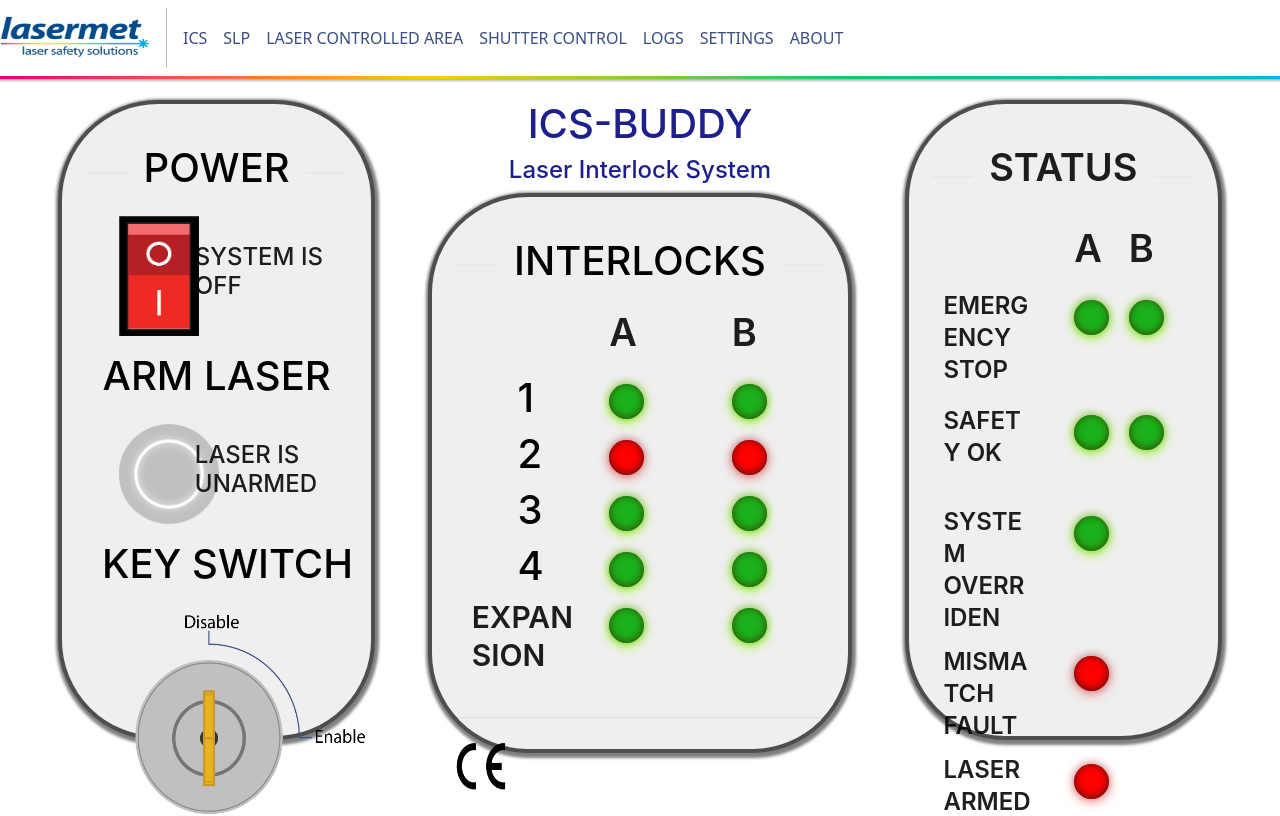
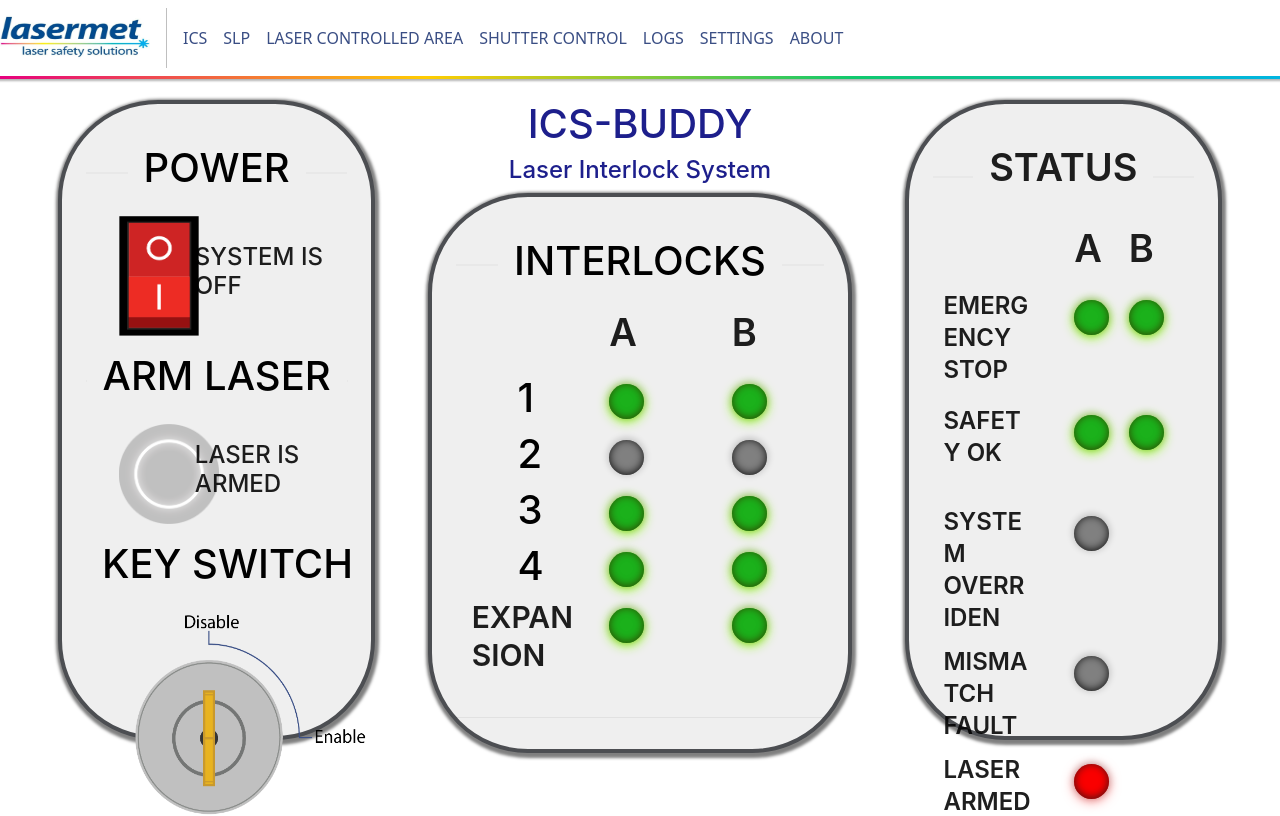
Before and after one commit to kobef1/ics_buddy, a React (Create React App) app: page / in a window 1280 px wide. Shown: the top 816 px of the page. Built offline with nearby package versions, Linux system fonts and the light colour scheme.

Commit message:
added led-off

```diff
--- a/src/Pages/ics.css
+++ b/src/Pages/ics.css
@@ -22,7 +22,14 @@
     margin: 10px 0;
     float: left;
 }
-
+.led-off {
+    margin: 0 auto;
+    width: 35px;
+    height: 35px;
+    background-color: #808080;
+    border-radius: 50%;
+    box-shadow: rgba(0, 0, 0, 0.2) 0 -1px 7px 1px, inset 0 -1px 9px;
+}
 
 .led-red {
     margin: 0 auto;
@@ -31,11 +38,11 @@
     background-color: #F00;
     border-radius: 50%;
     box-shadow: rgba(0, 0, 0, 0.2) 0 -1px 7px 1px, inset #441313 0 -1px 9px, rgba(255, 0, 0, 0.5) 0 2px 12px;
-    /* -webkit-animation: blinkRed 0.8s infinite;
+    -webkit-animation: blinkRed 0.8s infinite;
     -moz-animation: blinkRed 0.8s infinite;
     -ms-animation: blinkRed 0.8s infinite;
     -o-animation: blinkRed 0.8s infinite;
-    animation: blinkRed 0.8s infinite; */
+    animation: blinkRed 0.8s infinite;
 }
 
 @-webkit-keyframes blinkRed {
--- a/src/Pages/ics_buddy.jsx
+++ b/src/Pages/ics_buddy.jsx
@@ -29,7 +29,7 @@
                   <div>
                     {" "}
                     <img
-                      src={require("./images/switch-off.png")}
+                      src={require("./images/switch-on.png")}
                       width={80}
                       height={120}
                     />
@@ -52,7 +52,7 @@
                   />
                 </Col>
                 <Col span={14}>
-                  <h4>LASER IS UNARMED</h4>
+                  <h4>LASER IS ARMED</h4>
                 </Col>
               </Row>
               <Divider>
@@ -115,12 +115,12 @@
                 </Col>
                 <Col span={4} push={4}>
                   <div class="led-box">
-                    <div class="led-red"></div>
+                    <div class="led-off"></div>
                   </div>
                 </Col>
                 <Col span={4} push={8}>
                   <div class="led-box">
-                    <div class="led-red"></div>
+                    <div class="led-off"></div>
                   </div>
                 </Col>
               </Row>
@@ -173,11 +173,6 @@
               </Row>
 
               <Divider></Divider>
-              <img
-                src={require("./images/ce.png")}
-                width={50}
-                height={50}
-              />
             </Card>
           </Col>
           <Col span={6} push={3}>
@@ -245,7 +240,7 @@
                 </Col>
                 <Col span={4} push={5}>
                   <div class="led-box">
-                    <div class="led-green"></div>
+                    <div class="led-off"></div>
                   </div>
                 </Col>
                 <Col span={4} push={6}></Col>
@@ -258,7 +253,7 @@
                 </Col>
                 <Col span={4} push={5}>
                   <div class="led-box">
-                    <div class="led-red"></div>
+                    <div class="led-off"></div>
                   </div>
                 </Col>
                 <Col span={4} push={6}></Col>
@@ -276,6 +271,7 @@
                 </Col>
                 <Col span={4} push={6}></Col>
                 <Divider />
+                <img src={require("./images/ce.png")} width={50} height={50} />
               </Row>
             </Card>
           </Col>
```
